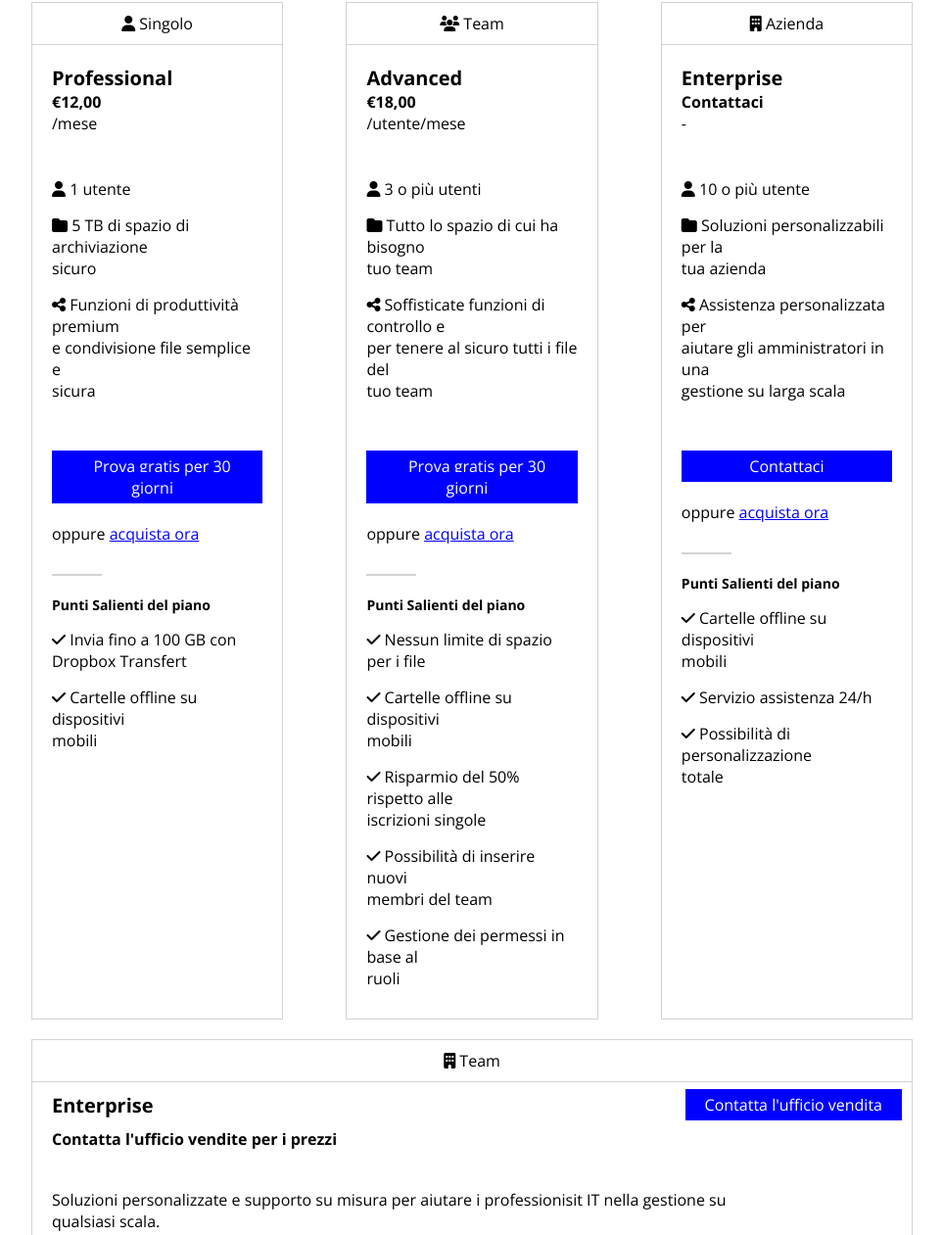
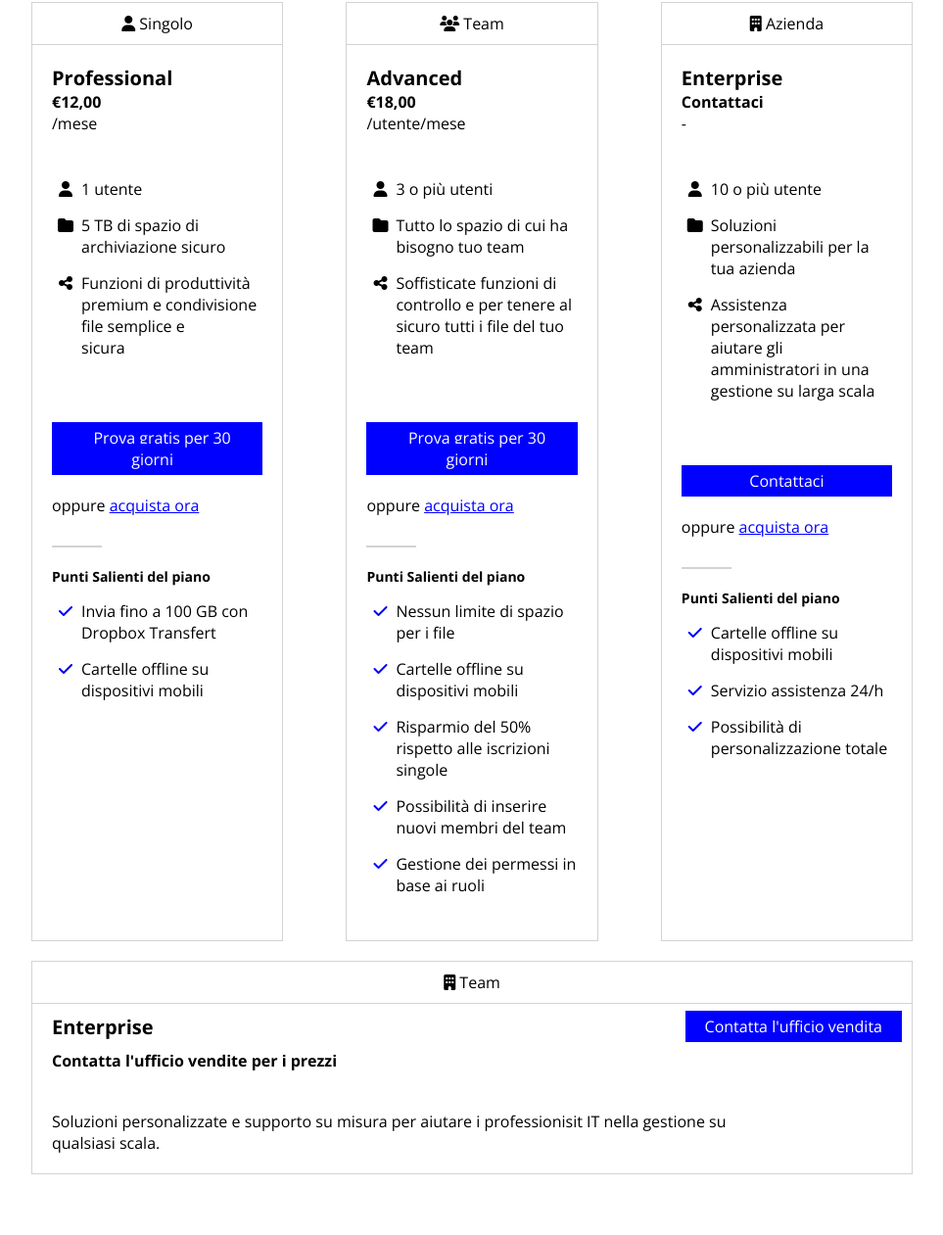
Before and after one commit to Pierp23/htmlcss-dropbox, a plain HTML site: page index.html in a window 1280 px wide. Shown: the part 861-2122 px from the top of the page at 98% size, without its empty margins (158-1121 px from the left). Drawn offline with nearby package versions, Linux system fonts and the light colour scheme.

Commit message:
Dettagli lista

```diff
--- a/css/style.css
+++ b/css/style.css
@@ -191,6 +191,12 @@ header{
     padding-bottom: 30px;
 }
 
+.container-little .riga .col .third-box,
+.container-little .riga .col .fifth-box{
+    padding-left: 10px;
+    padding-right: 20px;
+}
+
 .container-little .riga .col .second-box h3{
     font-size: 20px;
 }
@@ -203,8 +209,19 @@ header{
 .container-little .riga .col .fifth-box > div{
     padding-top: 15px;
 }
+.container-little .riga .col .third-box  ul li,
+.container-little .riga .col .fifth-box ul li{
+    padding-bottom: 15px ;
+}
+
+
 .container-little .riga .col .fifth-box h5{
     font-size: 14px;
+    padding-left: 10px;
+}
+
+.container-little .riga .col .fifth-box i{
+    color: blue;
 }
 
 .container-little .riga .col .third-box,
@@ -258,7 +275,7 @@ header{
 
 /* BOX CON FOTO */
 .box-split .my-row .coll-1{
-    width: calc(100% - 40%);
+    width: calc((100% / 2) * 5);
 }
 
 .box-split .my-row img{
@@ -268,6 +285,7 @@ header{
 .box-split .my-row > div:last-of-type{
     padding-top: 30px;
     padding-left: 30px;
+    padding-right: 10px;
 }
 
 .box-split .my-row > div:last-of-type *{
@@ -275,7 +293,7 @@ header{
 }
 
 .box-split .my-row h3{
-    font-size: 20px;
+    font-size: 25px;
 }
 
 .box-split .my-row p{
@@ -395,6 +413,10 @@ main .box-loghi > div{
 }
 .quadrato img{
     width: 200px
+}
+
+.quadrato p{
+    font-size: 1.2em;
 }
 
 .quadrato p:first-of-type{
--- a/index.html
+++ b/index.html
@@ -120,19 +120,23 @@
                         </div>
                         <div class="third-box">
                             <div>
+                                <ul class="fa-ul">
+                                    <li>
+                                        <span class="fa-li">
                                             <i class="fa-solid fa-user"></i>
-                                    1 utente
-                                </div>
-                                <div>
+                                        </span>1 utente
+                                    </li>
+                                    <li>
+                                        <span class="fa-li">
                                             <i class="fa-solid fa-folder"></i>
-                                    5 TB di spazio di archiviazione
-                                    <br>sicuro
-                                </div>
-                                <div>
+                                        </span>5 TB di spazio di archiviazione sicuro
+                                    </li>
+                                    <li>
+                                        <span class="fa-li">
                                             <i class="fa-solid fa-share-nodes"></i>
-                                    Funzioni di produttività premium
-                                    <br>e condivisione file semplice e
-                                    <br>sicura
+                                        </span>Funzioni di produttività premium e condivisione file semplice e <br> sicura
+                                    </li>
+                                </ul>
                             </div>
                         </div>
                         <div class="fourth-box">
@@ -153,14 +157,21 @@
                                 Punti Salienti del piano
                             </h5>
                             <div>
+                                <ul class="fa-ul">
+                                    <li>
+                                        <span class="fa-li">
                                             <i class="fa-solid fa-check"></i>
-                                    Invia fino a 100 GB con
-                                    <br>Dropbox Transfert
+                                        </span>Invia fino a 100 GB con Dropbox Transfert
+                                    </li>
+                                    <li>
+                                        <span class="fa-li">
+                                            <i class="fa-solid fa-check"></i>
+                                        </span>Cartelle offline su dispositivi mobili
+                                    </li>
+                                </ul>
                             </div>
                             <div>
-                                    <i class="fa-solid fa-check"></i>
-                                    Cartelle offline su dispositivi
-                                    <br> mobili
+
                             </div>
                         </div>
                     </div>
@@ -183,19 +194,23 @@
                         </div>
                         <div class="third-box">
                             <div>
+                                <ul class="fa-ul">
+                                    <li>
+                                        <span class="fa-li">
                                             <i class="fa-solid fa-user"></i>
-                                    3 o più utenti
-                                </div>
-                                <div>
+                                        </span>3 o più utenti
+                                    </li>
+                                    <li>
+                                        <span class="fa-li">
                                             <i class="fa-solid fa-folder"></i>
-                                    Tutto lo spazio di cui ha bisogno
-                                    <br>tuo team
-                                </div>
-                                <div>
+                                        </span>Tutto lo spazio di cui ha bisogno tuo team
+                                    </li>
+                                    <li>
+                                        <span class="fa-li">
                                             <i class="fa-solid fa-share-nodes"></i>
-                                    Soffisticate funzioni di controllo e
-                                    <br>per tenere al sicuro tutti i file del
-                                    <br>tuo team
+                                        </span>Soffisticate funzioni di controllo e per tenere al sicuro tutti i file del tuo team
+                                    </li>
+                                </ul>
                             </div>
                         </div>
                         <div class="fourth-box">
@@ -216,28 +231,33 @@
                                 Punti Salienti del piano
                             </h5>
                             <div>
+                                <ul class="fa-ul">
+                                    <li>
+                                        <span class="fa-li">
                                             <i class="fa-solid fa-check"></i>
-                                    Nessun limite di spazio per i file
-                                </div>
-                                <div>
+                                        </span>Nessun limite di spazio per i file
+                                    </li>
+                                    <li>
+                                        <span class="fa-li">
                                             <i class="fa-solid fa-check"></i>
-                                    Cartelle offline su dispositivi
-                                    <br> mobili
-                                </div>
-                                <div>
+                                        </span>Cartelle offline su dispositivi mobili
+                                    </li>
+                                    <li>
+                                        <span class="fa-li">
                                             <i class="fa-solid fa-check"></i>
-                                    Risparmio del 50% rispetto alle
-                                    <br> iscrizioni singole
-                                </div>
-                                <div>
+                                        </span>Risparmio del 50% rispetto alle iscrizioni singole
+                                    </li>
+                                    <li>
+                                        <span class="fa-li">
                                             <i class="fa-solid fa-check"></i>
-                                    Possibilità di inserire nuovi
-                                    <br>membri del team
-                                </div>
-                                <div>
+                                        </span>Possibilità di inserire nuovi membri del team
+                                    </li>
+                                    <li>
+                                        <span class="fa-li">
                                             <i class="fa-solid fa-check"></i>
-                                    Gestione dei permessi in base al
-                                    <br>ruoli
+                                        </span>Gestione dei permessi in base ai ruoli
+                                    </li>
+                                </ul>
                             </div>
                         </div>
                     </div>
@@ -260,19 +280,22 @@
                         </div>
                         <div class="third-box">
                             <div>
+                                <ul class="fa-ul">
+                                    <li>
+                                        <span class="fa-li">
                                             <i class="fa-solid fa-user"></i>
-                                    10 o più utente
-                                </div>
-                                <div>
+                                        </span>10 o più utente
+                                    </li>
+                                    <li>
+                                        <span class="fa-li">
                                             <i class="fa-solid fa-folder"></i>
-                                    Soluzioni personalizzabili per la
-                                    <br>tua azienda
-                                </div>
-                                <div>
+                                        </span>Soluzioni personalizzabili per la tua azienda
+                                    </li>
+                                    <li>
+                                        <span class="fa-li">
                                             <i class="fa-solid fa-share-nodes"></i>
-                                    Assistenza personalizzata per
-                                    <br>aiutare gli amministratori in una
-                                    <br>gestione su larga scala
+                                        </span>Assistenza personalizzata per aiutare gli amministratori in una gestione su larga scala
+                                </ul>
                             </div>
                         </div>
                         <div class="fourth-box">
@@ -293,18 +316,23 @@
                                 Punti Salienti del piano
                             </h5>
                             <div>
+                                <ul class="fa-ul">
+                                    <li>
+                                        <span class="fa-li">
                                             <i class="fa-solid fa-check"></i>
-                                    Cartelle offline su dispositivi
-                                    <br> mobili
-                                </div>
-                                <div>
+                                        </span>Cartelle offline su dispositivi mobili
+                                    </li>
+                                    <li>
+                                        <span class="fa-li">
                                             <i class="fa-solid fa-check"></i>
-                                    Servizio assistenza 24/h
-                                </div>
-                                <div>
+                                        </span>Servizio assistenza 24/h
+                                    </li>
+                                    <li>
+                                        <span class="fa-li">
                                             <i class="fa-solid fa-check"></i>
-                                    Possibilità di personalizzazione
-                                    <br>totale
+                                        </span>Possibilità di personalizzazione totale
+                                    </li>
+                                </ul>
                             </div>
                         </div>
                     </div>
@@ -343,15 +371,11 @@
                         </div>
                         <div>
                             <h3>
-                                Entra in contatto con un
-                                <br>partner Dropbox
+                                Entra in contatto con un partner Dropbox
                             </h3>
                             <p>
-                                Trova un partner Dropbox e HelloSign
-                                <br>di fiducia. Ottieni le soluzioni e i Servizi
-                                <br>aziendali, tra cui implementazione,
-                                <br>integrazione, gestione e supporto
-                                <br>continui
+                                Trova un partner Dropbox e HelloSign di fiducia. Ottieni le soluzioni e i servizi necessari per raggiungere i tuoi obieettivi aziendali, tra cui implementazione,
+                                integrazione, gestione e supporto continui.
                             </p>
                             <a class="button-white" href="#">Trova un partner</a>
                         </div>
@@ -377,11 +401,11 @@
                             </h4>
                             <p>
                                 Porta a termine le attività quotidiane
-                                <br> con un solo strumento. Crea, modifica e
-                                <br> condividi contenuti cloud da
-                                <br> Documenti, Fogli e Presentazioni di
-                                <br> Google, file Microsoft Office e Dropbox
-                                <br>paper direttamente da Dropbox.
+                                con un solo strumento. Crea, modifica e
+                                condividi contenuti cloud da
+                                Documenti, Fogli e Presentazioni di
+                                Google, file Microsoft Office e Dropbox
+                                paper direttamente da Dropbox.
                             </p>
                         </div>
                         <div class="col">
@@ -392,11 +416,11 @@
                             </h4>
                             <p>
                                 Porta a termine le attività quotidiane
-                                <br> con un solo strumento. Crea, modifica e
-                                <br> condividi contenuti cloud da
-                                <br> Documenti, Fogli e Presentazioni di
-                                <br> Google, file Microsoft Office e Dropbox
-                                <br>paper direttamente da Dropbox.
+                                con un solo strumento. Crea, modifica e
+                                condividi contenuti cloud da
+                                Documenti, Fogli e Presentazioni di
+                                Google, file Microsoft Office e Dropbox
+                                paper direttamente da Dropbox.
                             </p>
                         </div>
                         <div class="col">
@@ -407,11 +431,11 @@
                             </h4>
                             <p>
                                 Porta a termine le attività quotidiane
-                                <br> con un solo strumento. Crea, modifica e
-                                <br> condividi contenuti cloud da
-                                <br> Documenti, Fogli e Presentazioni di
-                                <br> Google, file Microsoft Office e Dropbox
-                                <br>paper direttamente da Dropbox.
+                                con un solo strumento. Crea, modifica e
+                                condividi contenuti cloud da
+                                Documenti, Fogli e Presentazioni di
+                                Google, file Microsoft Office e Dropbox
+                                paper direttamente da Dropbox.
                             </p>
                         </div>
                         <div class="col">
@@ -422,11 +446,11 @@
                             </h4>
                             <p>
                                 Porta a termine le attività quotidiane
-                                <br> con un solo strumento. Crea, modifica e
-                                <br> condividi contenuti cloud da
-                                <br> Documenti, Fogli e Presentazioni di
-                                <br> Google, file Microsoft Office e Dropbox
-                                <br>paper direttamente da Dropbox.
+                                con un solo strumento. Crea, modifica e
+                                condividi contenuti cloud da
+                                Documenti, Fogli e Presentazioni di
+                                Google, file Microsoft Office e Dropbox
+                                paper direttamente da Dropbox.
                             </p>
                         </div>
                         <div class="col">
@@ -437,11 +461,11 @@
                             </h4>
                             <p>
                                 Porta a termine le attività quotidiane
-                                <br> con un solo strumento. Crea, modifica e
-                                <br> condividi contenuti cloud da
-                                <br> Documenti, Fogli e Presentazioni di
-                                <br> Google, file Microsoft Office e Dropbox
-                                <br>paper direttamente da Dropbox.
+                                con un solo strumento. Crea, modifica e
+                                condividi contenuti cloud da
+                                Documenti, Fogli e Presentazioni di
+                                Google, file Microsoft Office e Dropbox
+                                paper direttamente da Dropbox.
                             </p>
                         </div>
                         <div class="col">
@@ -452,11 +476,11 @@
                             </h4>
                             <p>
                                 Porta a termine le attività quotidiane
-                                <br> con un solo strumento. Crea, modifica e
-                                <br> condividi contenuti cloud da
-                                <br> Documenti, Fogli e Presentazioni di
-                                <br> Google, file Microsoft Office e Dropbox
-                                <br>paper direttamente da Dropbox.
+                                con un solo strumento. Crea, modifica e
+                                condividi contenuti cloud da
+                                Documenti, Fogli e Presentazioni di
+                                Google, file Microsoft Office e Dropbox
+                                paper direttamente da Dropbox.
                             </p>
                         </div>
                     </div>
@@ -505,10 +529,10 @@
 
                     <div>
                         <p>"I membri del nostro team lavorano costantemente in Paesi, fusi orari e
-                            <br>uffici diversi. Ora molte soluzioni sono compatibili con queste esigenze,
-                            <br> ma nessuna è facile quanto Dropbox e Dropbox Paper. Ora molte
-                            <br> soluzioni sonon compatibili con queste esigenze, ma nessuna è facile
-                            <br> quanto Dropbox Paper".
+                            uffici diversi. Ora molte soluzioni sono compatibili con queste esigenze,
+                            ma nessuna è facile quanto Dropbox e Dropbox Paper. Ora molte
+                            soluzioni sonon compatibili con queste esigenze, ma nessuna è facile
+                            quanto Dropbox Paper".
                         </p>
                         <p>
                             Morten Thomsen, Global IT Lead
```
Lines whose indentation alone changed are shown as unchanged.
